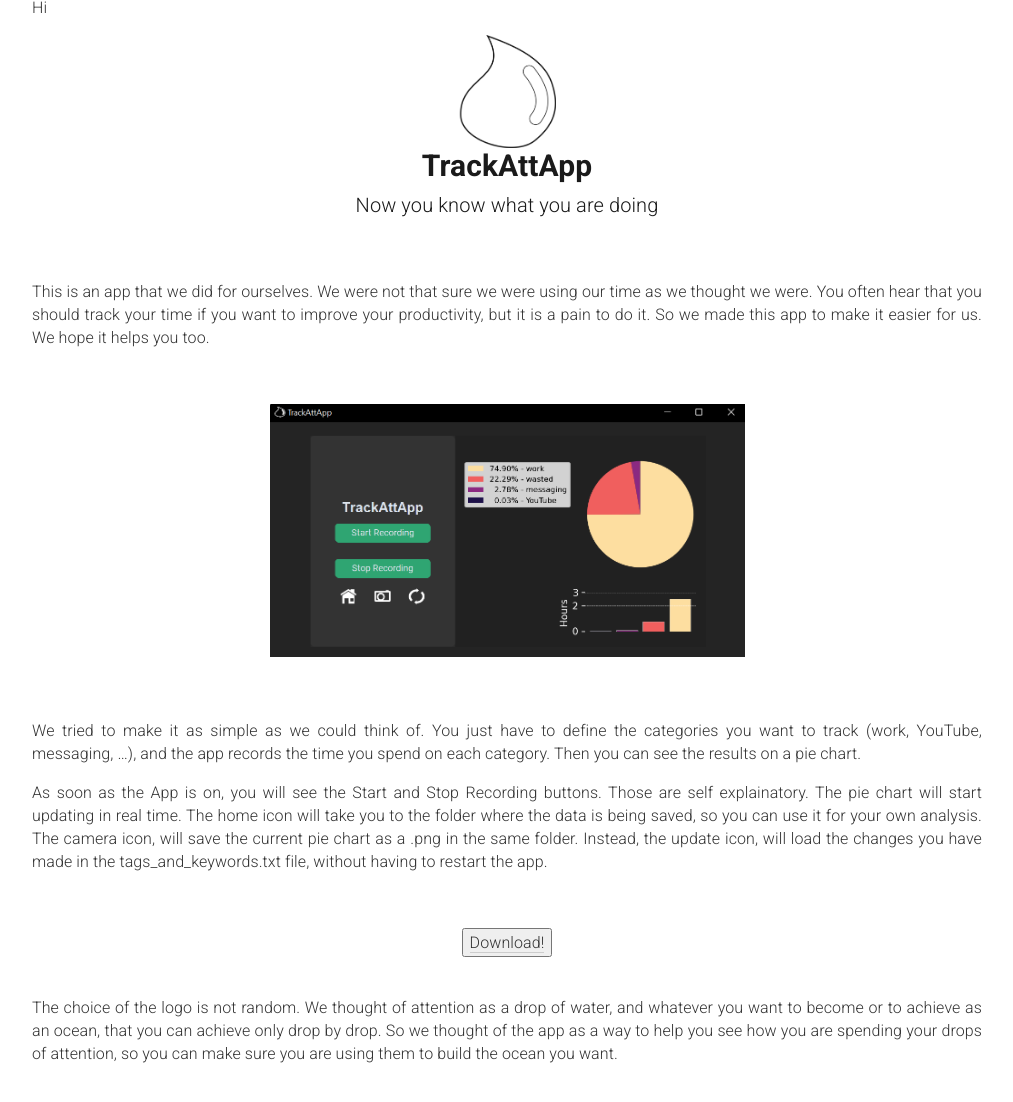
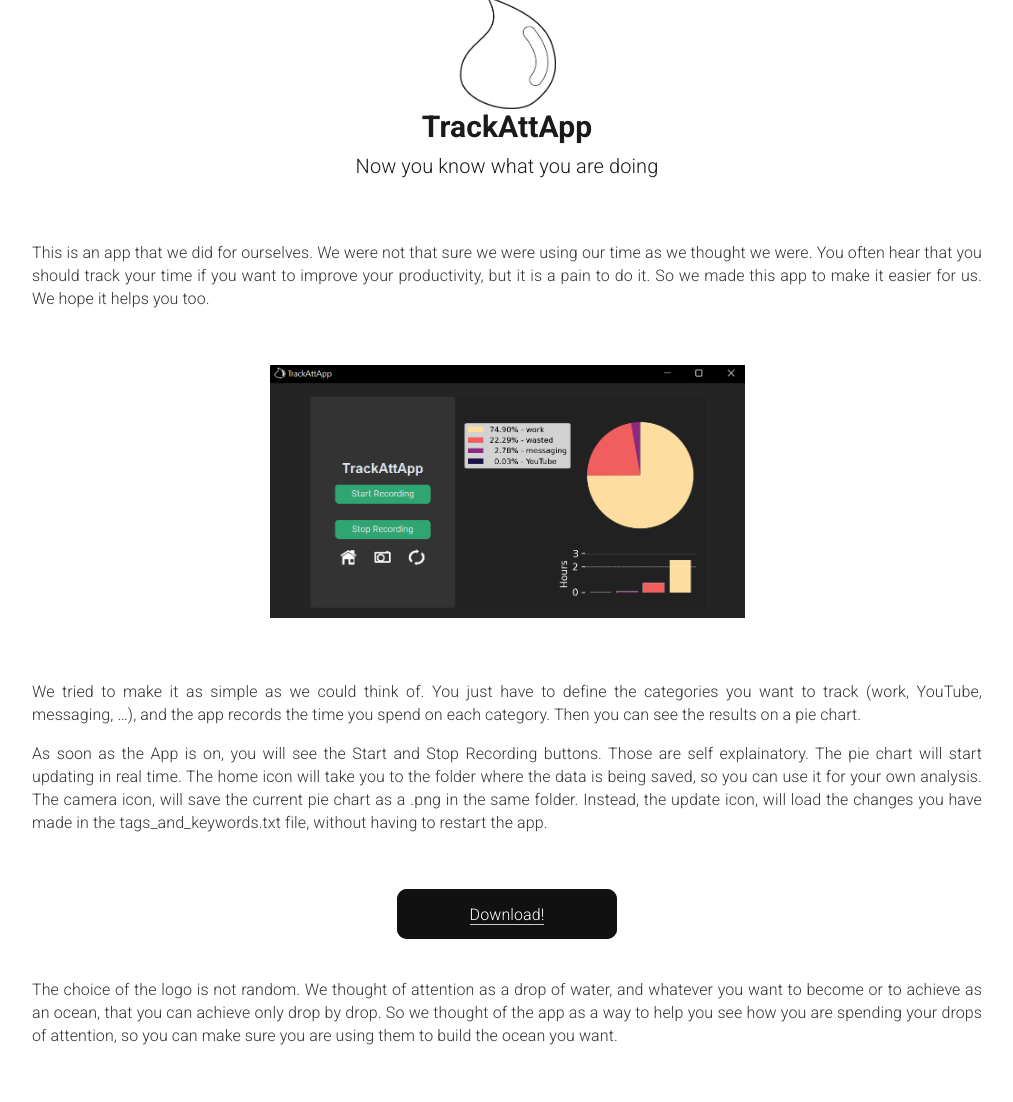
Before and after one commit to trackattapp/trackattapp, a Jekyll site: the page built from _pages/home.md, in a window 1280 px wide and 1400 px high, cut to the strip 174-1276 px from the top of the window. Shown: the whole strip, without its empty margins (133-1146 px from the left). Built offline with Jekyll 4.4.1, drawn with Linux system fonts in a browser that asks for light colours.

Commit message:
minor changes

```diff
--- a/_pages/home.md
+++ b/_pages/home.md
@@ -6,7 +6,6 @@ permalink: /
 acknowledgements: ""
 ---
 
-Hi
 
 <center>
 <div  class="row">
@@ -52,7 +51,7 @@ made in the tags_and_keywords.txt file, without having to restart the app.
 <br>
 
 <center>
-<button>
+<button class="glow-on-hover">
     <a href="https://drive.google.com/uc?export=download&id=177zg1OhahNxrI-oqVLS-sY-PzZ_x0nmc" download>Download!</a>
 </button>
 </center>
@@ -66,6 +65,3 @@ of attention, so you can make sure you are using them to build the ocean you wan
 
 
 <br><br><br><br><br><br><br><br><br><br><br>
-
-
-hi nice twoasd
```
